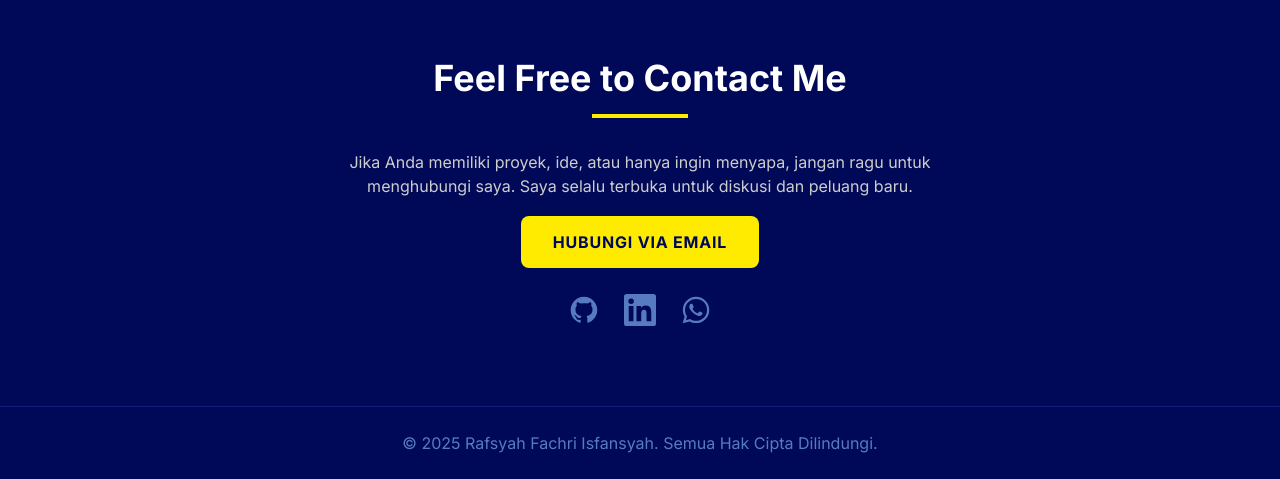
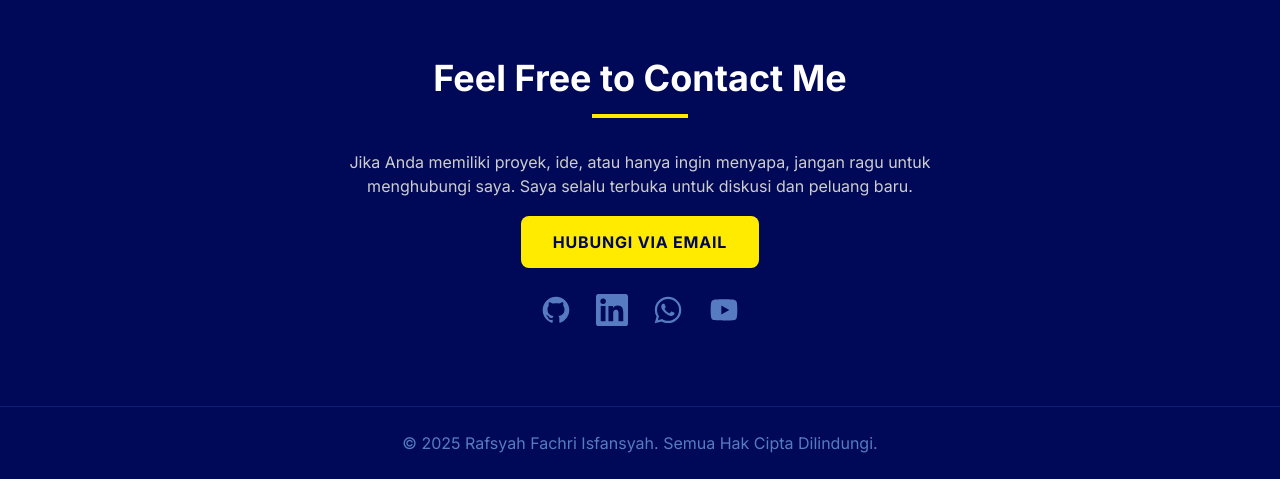
Before and after one commit to rfsyhmmm/PersonalPortofolio, a plain HTML site: page index.html in a window 1280 px wide. Shown: the part 5895-6374 px from the top of the page. Drawn offline with nearby package versions, Linux system fonts and the light colour scheme.

Commit message:
add youtube redirect

```diff
--- a/index.html
+++ b/index.html
@@ -297,6 +297,14 @@
                 />
               </svg>
             </a>
+            <!-- YouTube -->
+            <a href="https://www.youtube.com/@rfsyhmmm9060" target="_blank" rel="noopener noreferrer" class="text-terang-biru hover:text-aksen-kuning transition-colors duration-300">
+              <svg class="w-8 h-8" fill="currentColor" viewBox="0 0 24 24" aria-hidden="true">
+                <path
+                  d="M21.582,6.186c-0.23-0.86-0.908-1.538-1.768-1.768C18.26,4,12,4,12,4S5.74,4,4.186,4.418 c-0.86,0.23-1.538,0.908-1.768,1.768C2,7.74,2,12,2,12s0,4.26,0.418,5.814c0.23,0.86,0.908,1.538,1.768,1.768 C5.74,20,12,20,12,20s6.26,0,7.814-0.418c0.861-0.23,1.538-0.908,1.768-1.768C22,16.26,22,12,22,12S22,7.74,21.582,6.186z M10,15.464V8.536L16,12L10,15.464z"
+                ></path>
+              </svg>
+            </a>
           </div>
         </div>
       </section>
```
